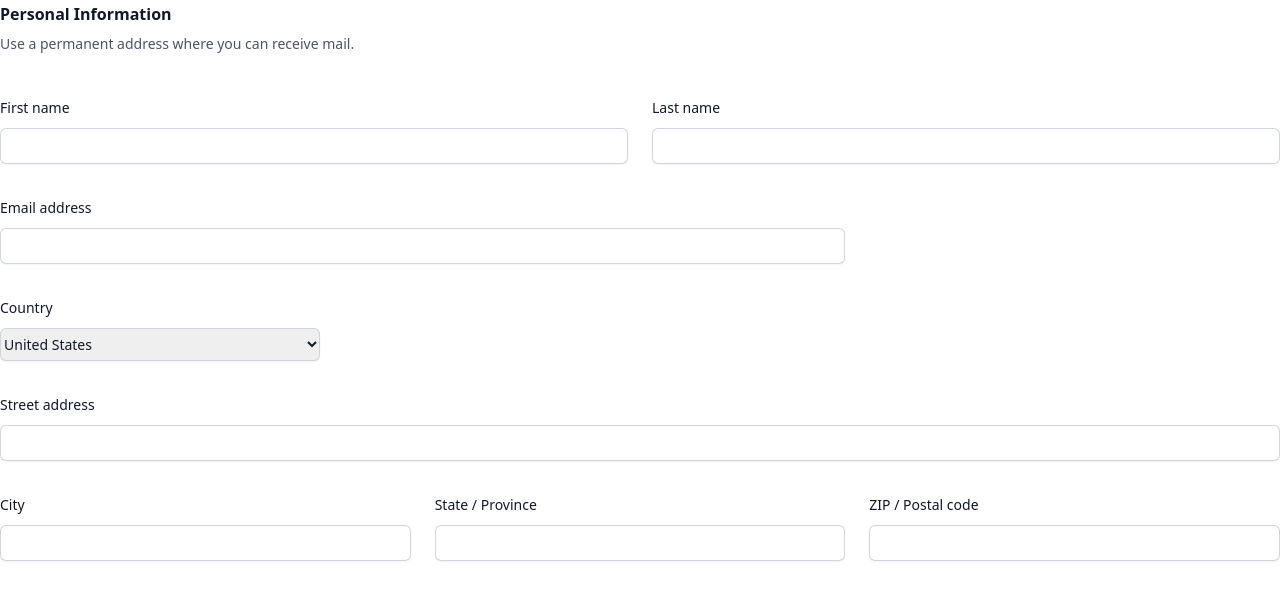
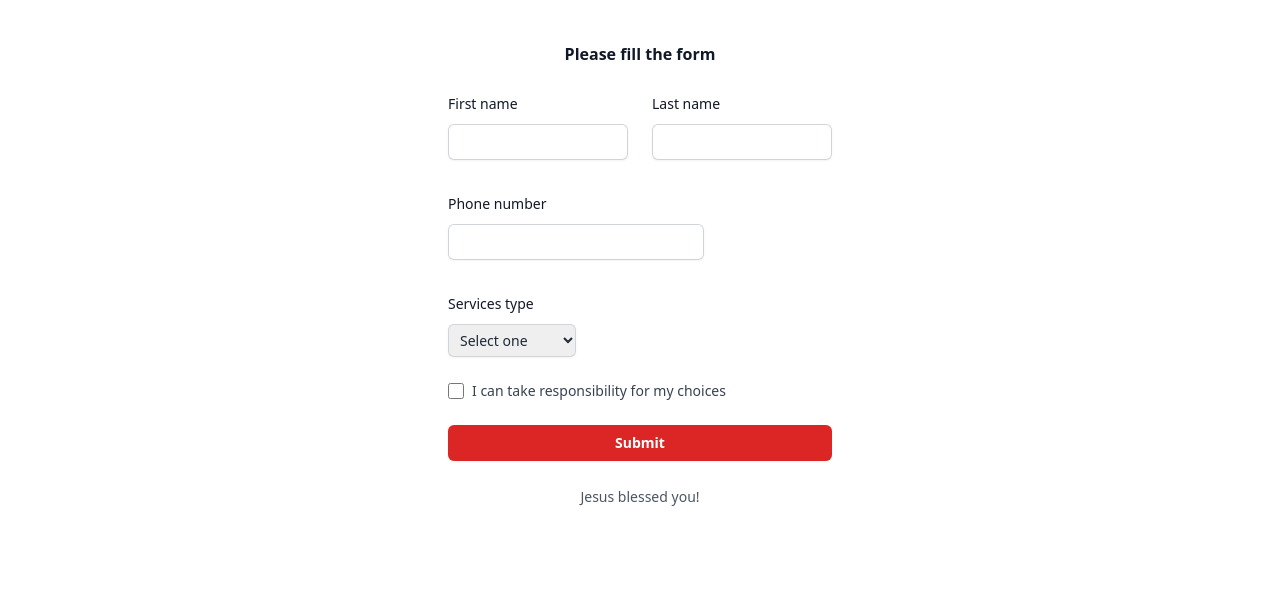
Before and after one commit to tandyys/abbalove-gs, a React (Vite) app: page /home in a window 1280 px wide. Shown: the top 600 px of the page. Built offline with nearby package versions, Linux system fonts and the light colour scheme.

Commit message:
Form page
Working on form page front-end

```diff
--- a/src/pages/App.jsx
+++ b/src/pages/App.jsx
@@ -8,8 +8,8 @@ function App() {
 
   return (
     <>
-      <div className="flex justify-center bg-red-700 items-center h-screen">
-        <div className="max-w-sm rounded bg-white overflow-hidden shadow-lg">
+      <div className="flex justify-center bg-red-600 items-center h-screen">
+        <div className="max-w-sm rounded-xl bg-white overflow-hidden shadow-lg">
           <div className="flex min-h-full flex-col justify-center px-6 py-12 lg:px-8">
             <div className="sm:mx-auto sm:w-full sm:max-w-sm">
               <img
@@ -26,7 +26,7 @@ function App() {
               <form className="space-y-6" action="#" method="POST">
                 <div>
                   <label
-                    for="email"
+                    htmlFor="email"
                     className="block text-sm font-medium leading-6 text-gray-900"
                   >
                     Email address
@@ -36,9 +36,9 @@ function App() {
                       id="email"
                       name="email"
                       type="email"
-                      autocomplete="email"
+                      autoComplete="email"
                       required
-                      className="block w-full rounded-md border-0 py-1.5 text-gray-900 shadow-sm ring-1 ring-inset ring-gray-300 placeholder:text-gray-400 focus:ring-2 focus:ring-inset focus:ring-red-600 sm:text-sm sm:leading-6"
+                      className="block w-full rounded-md border-0 py-1.5 pl-2 text-gray-900 shadow-sm ring-1 ring-inset ring-gray-300 placeholder:text-gray-400 focus:ring-2 focus:ring-inset focus:ring-red-600 sm:text-sm sm:leading-6 "
                     />
                   </div>
                 </div>
@@ -46,7 +46,7 @@ function App() {
                 <div>
                   <div className="flex items-center justify-between">
                     <label
-                      for="password"
+                      htmlFor="password"
                       className="block text-sm font-medium leading-6 text-gray-900"
                     >
                       Password
@@ -67,7 +67,7 @@ function App() {
                       type="password"
                       autoComplete="current-password"
                       required
-                      className="block w-full rounded-md border-0 py-1.5 text-gray-900 shadow-sm ring-1 ring-inset ring-gray-300 placeholder:text-gray-400 focus:ring-2 focus:ring-inset focus:ring-red-600 sm:text-sm sm:leading-6"
+                      className="block w-full rounded-md border-0 py-1.5 pl-2 text-gray-900 shadow-sm ring-1 ring-inset ring-gray-300 placeholder:text-gray-400 focus:ring-2 focus:ring-inset focus:ring-red-600 sm:text-sm sm:leading-6"
                     />
                   </div>
                 </div>
--- a/src/pages/HomePage.jsx
+++ b/src/pages/HomePage.jsx
@@ -1,13 +1,11 @@
-const HomePage = () => {
+function HomePage() {
   return (
     <>
-      <div className="">
-        <h2 className="text-base font-semibold leading-7 text-gray-900">
-          Personal Information
+      <div className="mt-10 sm:mx-auto sm:w-full sm:max-w-sm">
+        <form className="space-y-6" action="#" method="POST">
+          <h2 className="text-base font-semibold leading-7 text-gray-900 text-center">
+            Please fill the form
           </h2>
-        <p className="mt-1 text-sm leading-6 text-gray-600">
-          Use a permanent address where you can receive mail.
-        </p>
 
           <div className="mt-10 grid grid-cols-1 gap-x-6 gap-y-8 sm:grid-cols-6">
             <div className="sm:col-span-3">
@@ -23,7 +21,8 @@ const HomePage = () => {
                   name="first-name"
                   id="first-name"
                   autoComplete="given-name"
-                className="block w-full rounded-md border-0 py-1.5 text-gray-900 shadow-sm ring-1 ring-inset ring-gray-300 placeholder:text-gray-400 focus:ring-2 focus:ring-inset focus:ring-indigo-600 sm:text-sm sm:leading-6"
+                  required
+                  className="block w-full rounded-md border-0 py-1.5 pl-2 text-gray-900 shadow-sm ring-1 ring-inset ring-gray-300 placeholder:text-gray-400 focus:ring-2 focus:ring-inset focus:ring-red-600 sm:text-sm sm:leading-6"
                 />
               </div>
             </div>
@@ -41,7 +40,8 @@ const HomePage = () => {
                   name="last-name"
                   id="last-name"
                   autoComplete="family-name"
-                className="block w-full rounded-md border-0 py-1.5 text-gray-900 shadow-sm ring-1 ring-inset ring-gray-300 placeholder:text-gray-400 focus:ring-2 focus:ring-inset focus:ring-indigo-600 sm:text-sm sm:leading-6"
+                  required
+                  className="block w-full rounded-md border-0 py-1.5 pl-2 text-gray-900 shadow-sm ring-1 ring-inset ring-gray-300 placeholder:text-gray-400 focus:ring-2 focus:ring-inset focus:ring-red-600 sm:text-sm sm:leading-6"
                 />
               </div>
             </div>
@@ -51,115 +51,77 @@ const HomePage = () => {
                 htmlFor="email"
                 className="block text-sm font-medium leading-6 text-gray-900"
               >
-              Email address
+                Phone number
               </label>
               <div className="mt-2">
                 <input
-                id="email"
-                name="email"
-                type="email"
-                autoComplete="email"
-                className="block w-full rounded-md border-0 py-1.5 text-gray-900 shadow-sm ring-1 ring-inset ring-gray-300 placeholder:text-gray-400 focus:ring-2 focus:ring-inset focus:ring-indigo-600 sm:text-sm sm:leading-6"
+                  id="phoneNumber"
+                  name="phoneNumber"
+                  type="phoneNumber"
+                  autoComplete="phoneNumber"
+                  required
+                  className="block w-64 rounded-md border-0 py-1.5 pl-2 text-gray-900 shadow-sm ring-1 ring-inset ring-gray-300 placeholder:text-gray-400 focus:ring-2 focus:ring-inset focus:ring-red-600 sm:text-sm sm:leading-6"
                 />
               </div>
             </div>
 
             <div className="sm:col-span-3">
               <label
-              htmlFor="country"
+                htmlFor="Availability"
                 className="block text-sm font-medium leading-6 text-gray-900"
               >
-              Country
+                Services type
               </label>
               <div className="mt-2">
                 <select
-                id="country"
-                name="country"
-                autoComplete="country-name"
-                className="block w-full rounded-md border-0 py-1.5 text-gray-900 shadow-sm ring-1 ring-inset ring-gray-300 focus:ring-2 focus:ring-inset focus:ring-indigo-600 sm:max-w-xs sm:text-sm sm:leading-6"
+                  id="Availability"
+                  name="Availability"
+                  autoComplete="Availability"
+                  required
+                  className="block w-32 rounded-md border-0 py-1.5 pl-2 text-gray-800 shadow-sm ring-1 ring-inset ring-gray-300 focus:ring-2 focus:ring-inset focus:ring-red-600 sm:max-w-xs sm:text-sm sm:leading-6"
                 >
-                <option>United States</option>
-                <option>Canada</option>
-                <option>Mexico</option>
+                  <option value="" disabled selected hidden>
+                    Select one
+                  </option>
+                  <option value="singer">Singer</option>
+                  <option value="wl">WL</option>
+                  <option value="drum">Drum</option>
+                  <option value="guitar">Guitar</option>
+                  <option value="bass">Bass</option>
+                  <option value="keyboard">Keyboard</option>
+                  <option value="biola">Biola</option>
+                  <option value="saxophone">Saxophone</option>
                 </select>
               </div>
             </div>
-
-          <div className="col-span-full">
-            <label
-              htmlFor="street-address"
-              className="block text-sm font-medium leading-6 text-gray-900"
-            >
-              Street address
+          </div>
+          <div className="flex items-center">
+            <input
+              type="checkbox"
+              id="checkbox"
+              name="checkbox"
+              className="h-4 w-4 text-red-600 focus:ring-red-500 border-gray-300 rounded"
+            />
+            <label htmlFor="checkbox" className="ml-2 text-sm text-gray-700">
+              I can take responsibility for my choices
             </label>
-            <div className="mt-2">
-              <input
-                type="text"
-                name="street-address"
-                id="street-address"
-                autoComplete="street-address"
-                className="block w-full rounded-md border-0 py-1.5 text-gray-900 shadow-sm ring-1 ring-inset ring-gray-300 placeholder:text-gray-400 focus:ring-2 focus:ring-inset focus:ring-indigo-600 sm:text-sm sm:leading-6"
-              />
-            </div>
           </div>
 
-          <div className="sm:col-span-2 sm:col-start-1">
-            <label
-              htmlFor="city"
-              className="block text-sm font-medium leading-6 text-gray-900"
+          <div>
+            <button
+              type="submit"
+              className="flex w-full justify-center rounded-md bg-red-600 px-3 py-1.5 text-sm font-semibold leading-6 text-white shadow-sm hover:bg-red-500 focus-visible:outline focus-visible:outline-2 focus-visible:outline-offset-2 focus-visible:outline-indigo-600"
             >
-              City
-            </label>
-            <div className="mt-2">
-              <input
-                type="text"
-                name="city"
-                id="city"
-                autoComplete="address-level2"
-                className="block w-full rounded-md border-0 py-1.5 text-gray-900 shadow-sm ring-1 ring-inset ring-gray-300 placeholder:text-gray-400 focus:ring-2 focus:ring-inset focus:ring-indigo-600 sm:text-sm sm:leading-6"
-              />
+              Submit
+            </button>
           </div>
-          </div>
-
-          <div className="sm:col-span-2">
-            <label
-              htmlFor="region"
-              className="block text-sm font-medium leading-6 text-gray-900"
-            >
-              State / Province
-            </label>
-            <div className="mt-2">
-              <input
-                type="text"
-                name="region"
-                id="region"
-                autoComplete="address-level1"
-                className="block w-full rounded-md border-0 py-1.5 text-gray-900 shadow-sm ring-1 ring-inset ring-gray-300 placeholder:text-gray-400 focus:ring-2 focus:ring-inset focus:ring-indigo-600 sm:text-sm sm:leading-6"
-              />
-            </div>
-          </div>
-
-          <div className="sm:col-span-2">
-            <label
-              htmlFor="postal-code"
-              className="block text-sm font-medium leading-6 text-gray-900"
-            >
-              ZIP / Postal code
-            </label>
-            <div className="mt-2">
-              <input
-                type="text"
-                name="postal-code"
-                id="postal-code"
-                autoComplete="postal-code"
-                className="block w-full rounded-md border-0 py-1.5 text-gray-900 shadow-sm ring-1 ring-inset ring-gray-300 placeholder:text-gray-400 focus:ring-2 focus:ring-inset focus:ring-indigo-600 sm:text-sm sm:leading-6"
-              />
-            </div>
-          </div>
-        </div>
+          <p className="mt-1 text-sm leading-6 text-gray-600 text-center">
+            Jesus blessed you!
+          </p>
+        </form>
       </div>
     </>
   );
-};
+}
 
 export default HomePage;
```
Lines whose indentation alone changed are shown as unchanged.
